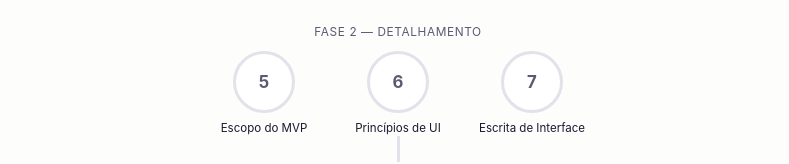
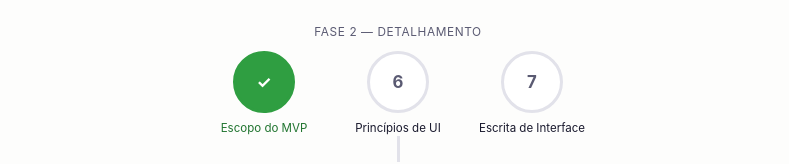
Before and after one commit to JardelBrasiliano/SAACI-produto, a website: page documentacao/roadmap/roadmap.html in a window 1280 px wide. Shown: the part 960-1124 px from the top of the page, without its empty margins (242-1031 px from the left). Drawn offline with Linux system fonts and the light colour scheme.

Commit message:
docs: marca escopo do mvp como concluído no roadmap
Marca o nó 5 (Escopo do MVP) como feito na trilha do Marco 0.
Reflete que o documento já foi revisado e fechado.

```diff
--- a/documentacao/roadmap/roadmap.html
+++ b/documentacao/roadmap/roadmap.html
@@ -122,7 +122,7 @@ marco aqui sem adicionar lá é inconsistência a ser pega por <code>/saaci-cons
 <script>
 (function(){
   var STORAGE_KEY = 'saaci-roadmap-marco0';
-  var DONE_ESTATICO = { 0: true, 1: true, 2: true, 3: true };
+  var DONE_ESTATICO = { 0: true, 1: true, 2: true, 3: true, 5: true };
   var done = Object.assign({}, DONE_ESTATICO);
   try { done = Object.assign(done, JSON.parse(localStorage.getItem(STORAGE_KEY) || '{}')); } catch (e) {}
   function salvar() { try { localStorage.setItem(STORAGE_KEY, JSON.stringify(done)); } catch (e) {} }
```
